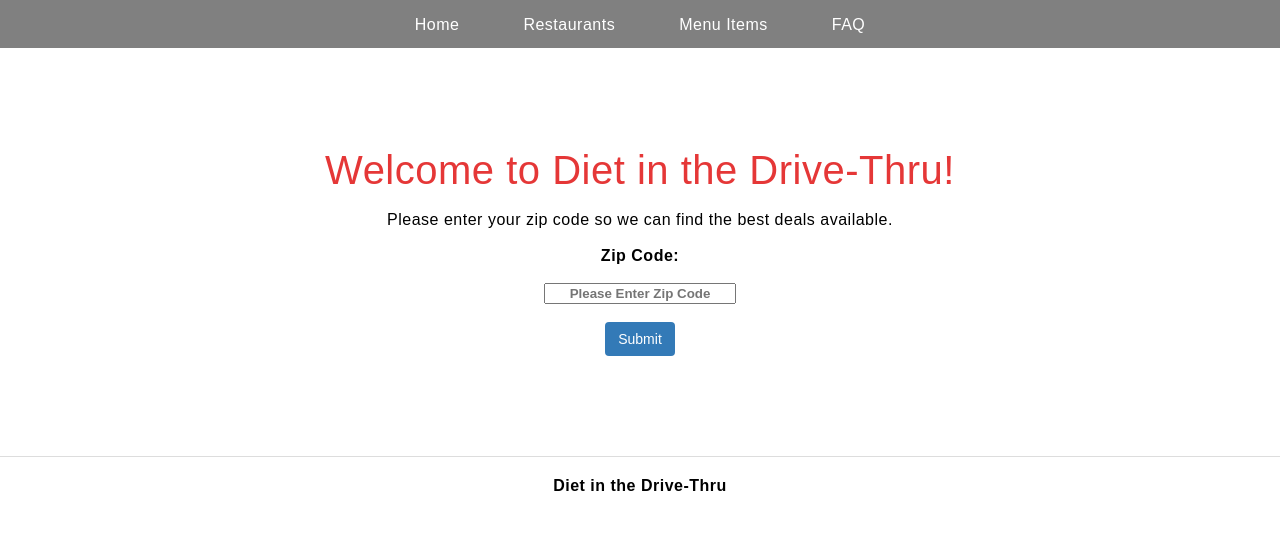
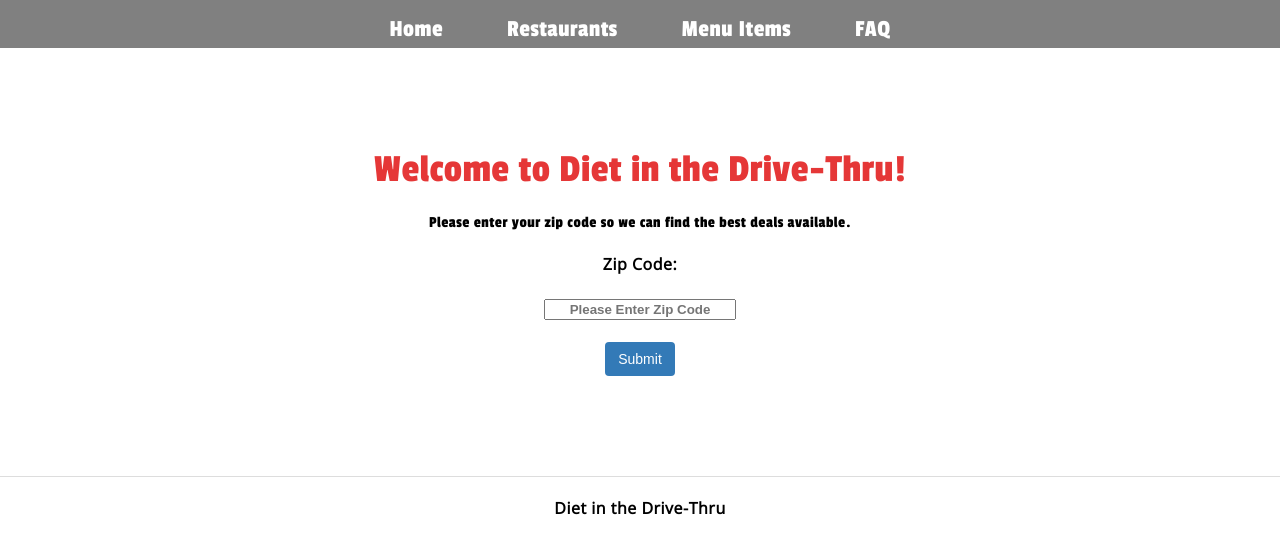
Before and after one commit to patrick-seafield/diet-in-the-drive-thru, a Nuxt app: page / in a window 1280 px wide. Shown: the top 554 px of the page. Built offline with nearby package versions, Linux system fonts and the light colour scheme.

Commit message:
update fonts and add in menuItems link

```diff
--- a/assets/css/main.css
+++ b/assets/css/main.css
@@ -91,9 +91,16 @@ html, body
   background-color: #fff;
   color: #000;
   letter-spacing: 0.5px;
-  font-family: "Source Sans Pro", Arial, sans-serif;
+  font-family: "Open Sans", Arial, sans-serif;
   height: 100vh;
   margin: 0;
+}
+
+h1,
+h2,
+h3
+{
+  font-family: "Passion One", serif;
 }
 
 footer
--- a/components/Header.vue
+++ b/components/Header.vue
@@ -4,7 +4,7 @@
       <ul>
         <li><nuxt-link to="/">Home</nuxt-link></li>
         <li><nuxt-link to="/restaurants">Restaurants</nuxt-link></li>
-        <li>Menu Items</li>
+        <li><nuxt-link to="/menuItems">Menu Items</nuxt-link></li>
         <li><nuxt-link to="/faq">FAQ</nuxt-link></li>
       </ul>
     </nav>
@@ -31,6 +31,8 @@ ul {
 }
 
 nav li {
+  font-family: "Passion One";
+  font-size: 1.5rem;
   color: white;
   padding-left: 2rem;
   padding-right: 2rem;
--- a/nuxt.config.js
+++ b/nuxt.config.js
@@ -10,7 +10,8 @@ module.exports = {
       { hid: 'description', name: 'description', content: 'Nuxt.js project' }
     ],
     link: [
-      { rel: 'icon', type: 'image/x-icon', href: '/favicon.ico' }
+      { rel: 'icon', type: 'image/x-icon', href: '/favicon.ico' },
+      { rel: 'stylesheet', href: 'https://fonts.googleapis.com/css?family=Open+Sans|Passion+One' }
     ]
   },
   /*
--- a/pages/restaurants/index.vue
+++ b/pages/restaurants/index.vue
@@ -1,7 +1,7 @@
 <template>
   <section class="container">
     <h1 class="title">
-      RESTAURANTS
+      Restaurants
     </h1>
     <ul class="restaurants">
       <li v-for="(restaurant, index) in restaurants" :key="index" class="restaurant">
```
